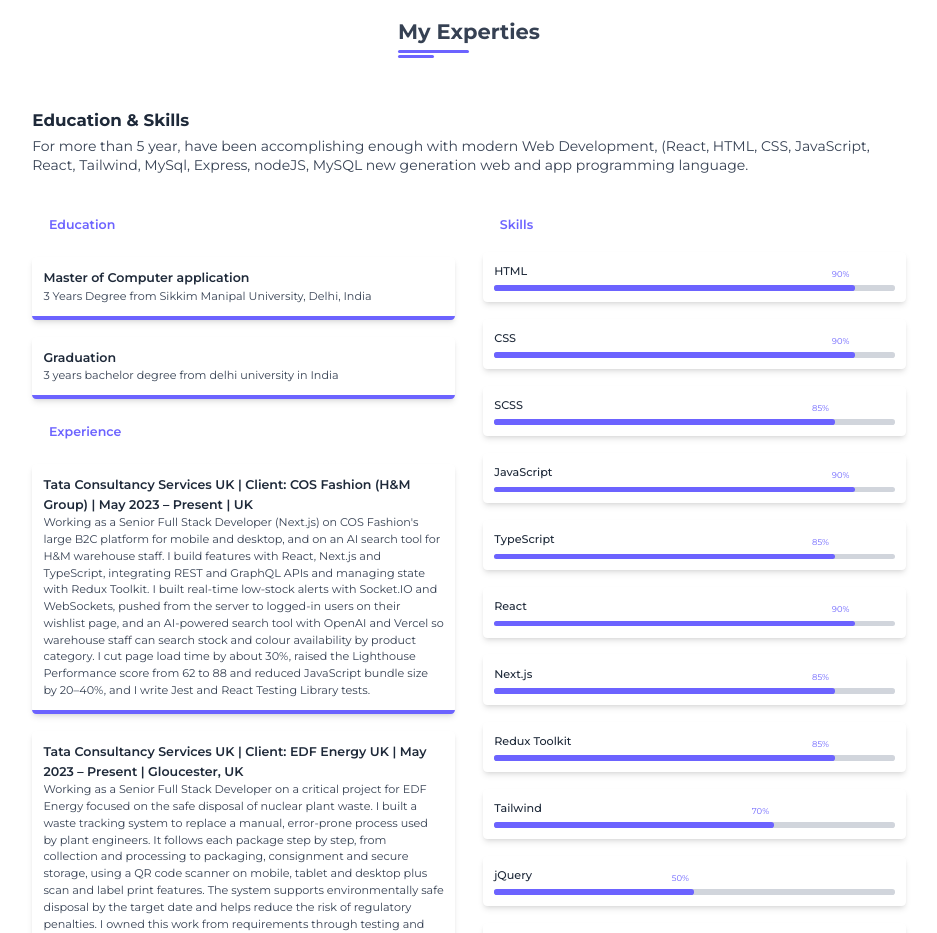
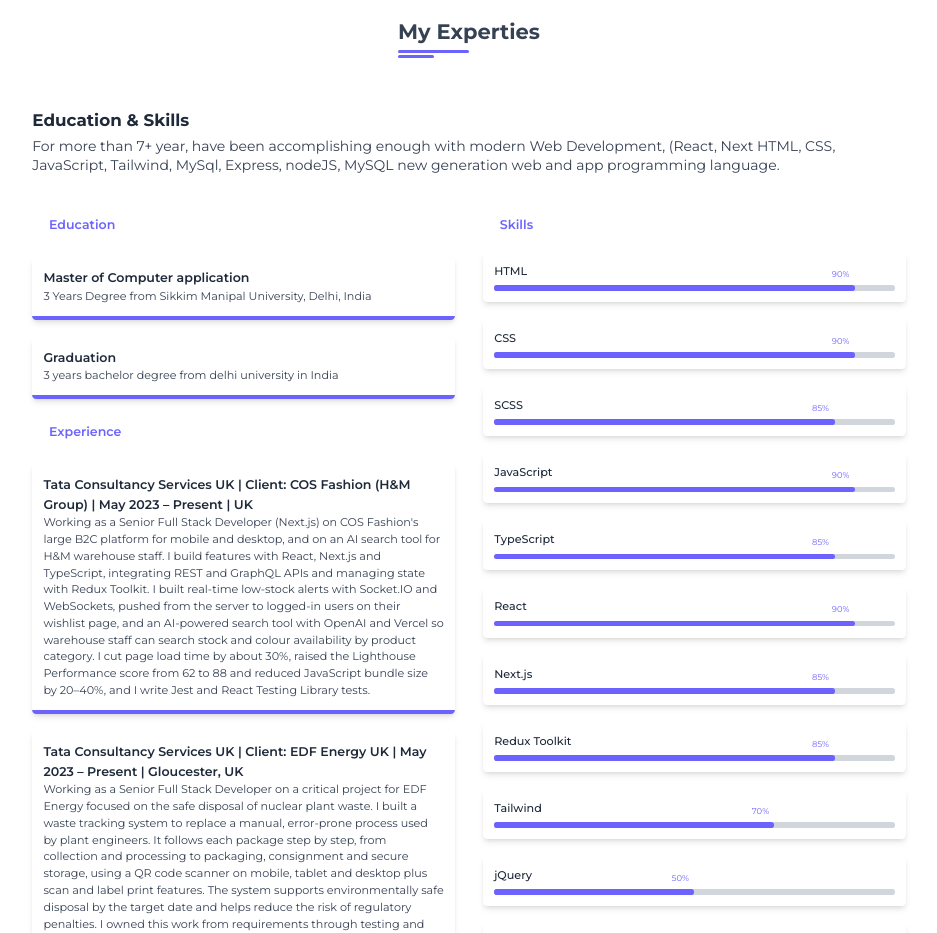
Before and after one commit to chetanpl/Chetan_Pal, a React (Vite) app: page / in a window 1280 px wide. Shown: the part 1000-1933 px from the top of the page, without its empty margins (171-1108 px from the left). Built offline with nearby package versions, Linux system fonts and the light colour scheme.

Commit message:
Update Skills.jsx

```diff
--- a/src/components/Skills.jsx
+++ b/src/components/Skills.jsx
@@ -76,7 +76,7 @@ const skills = [
         <div className="text-xl mb-12" data-aos="fade-up">
           <h1 className={`text-2xl font-bold mb-2 ${theme === 'dark' ? 'text-gray-100' : 'text-gray-800'}`}>Education & Skills</h1>
           <p className={`${theme === 'dark' ? 'text-gray-300' : 'text-gray-700'}`}>
-            For more than 5 year, have been accomplishing enough with modern Web Development, (React, HTML, CSS, JavaScript, React, Tailwind, MySql, Express, nodeJS, MySQL new generation web and app programming language.
+            For more than 7+ year, have been accomplishing enough with modern Web Development, (React, Next HTML, CSS, JavaScript, Tailwind, MySql, Express, nodeJS, MySQL new generation web and app programming language.
           </p>
         </div>
 
```
